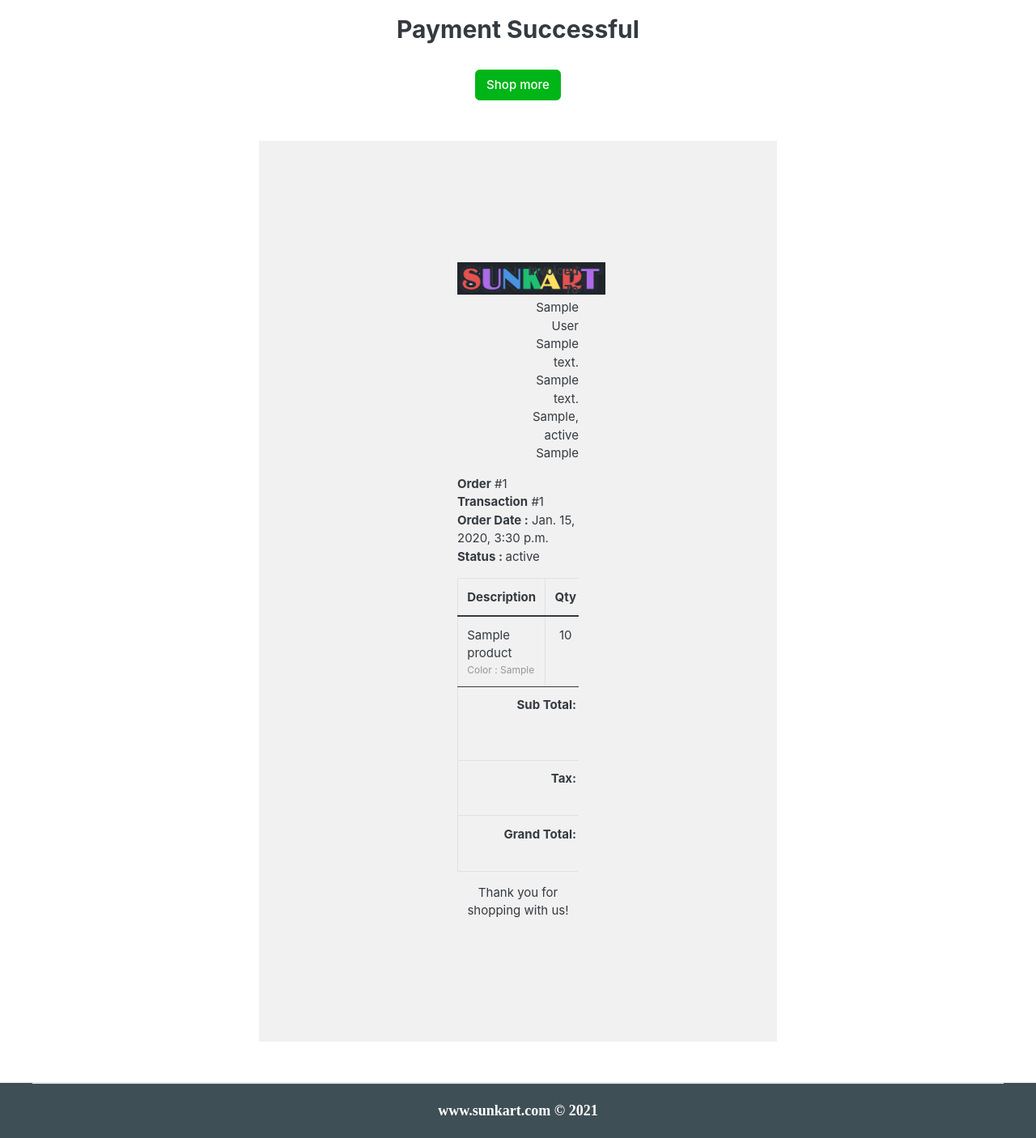
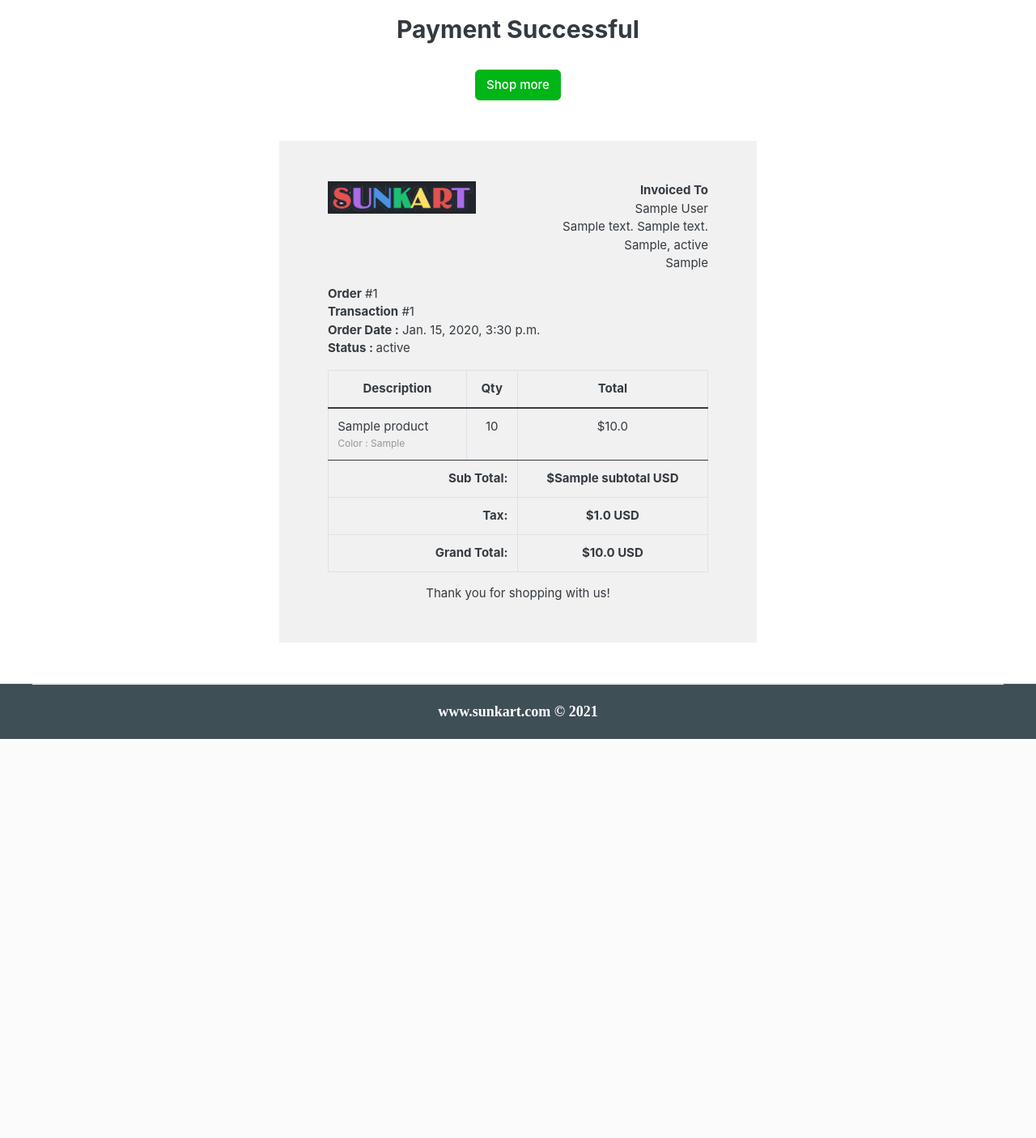
Before and after one commit to surajss28/Django-Suncart, a Django app: template templates/orders/order_complete.html in a window 1280 px wide. Shown: the part 191-1597 px from the top of the page at 81% size. After the commit the page ends 1104 px from the top, so only its background shows below. Run offline with Django 4.2, Linux system fonts and the light colour scheme; tables that the repository leaves empty hold one stand-in row (values such as "Sample post"); the template is opened without the code that fills it: values that come from a table or form of the project are taken from there, most other values are stand-ins (such as "Sample title", 1, 10 or a date in 2020); some libraries are stand-ins or nearby versions; some web fonts are replaced.

Commit message:
first commit for all files

```diff
--- a/templates/orders/order_complete.html
+++ b/templates/orders/order_complete.html
@@ -13,7 +13,7 @@
 	</div>
 </div>
 
-<div class="container" style="margin: 0 auto;width: 50%;padding: 50px;background: #f1f1f1;margin-top: 50px;margin-bottom: 50px;">
+<div class="container">
     <div class="row invoice row-printable">
         <div class="col-md-12">
             <!-- col-lg-12 start here -->
```
